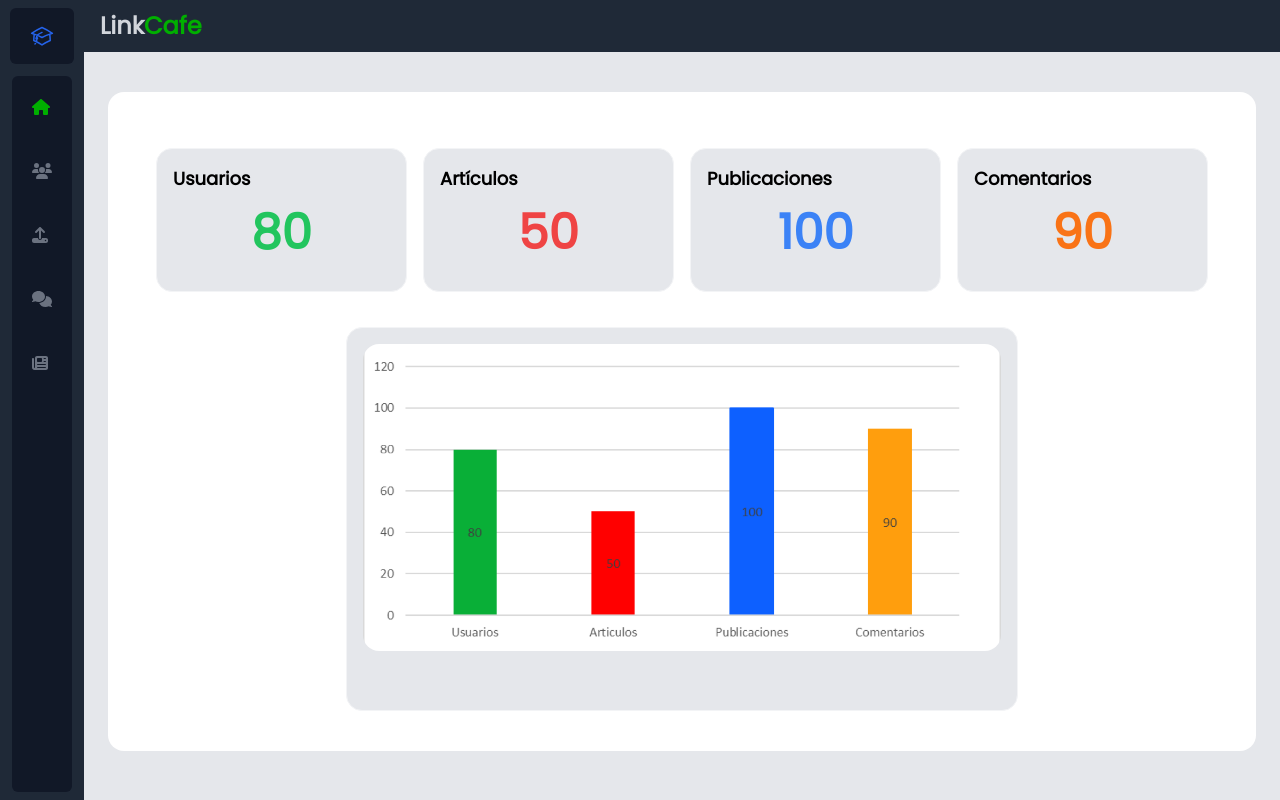
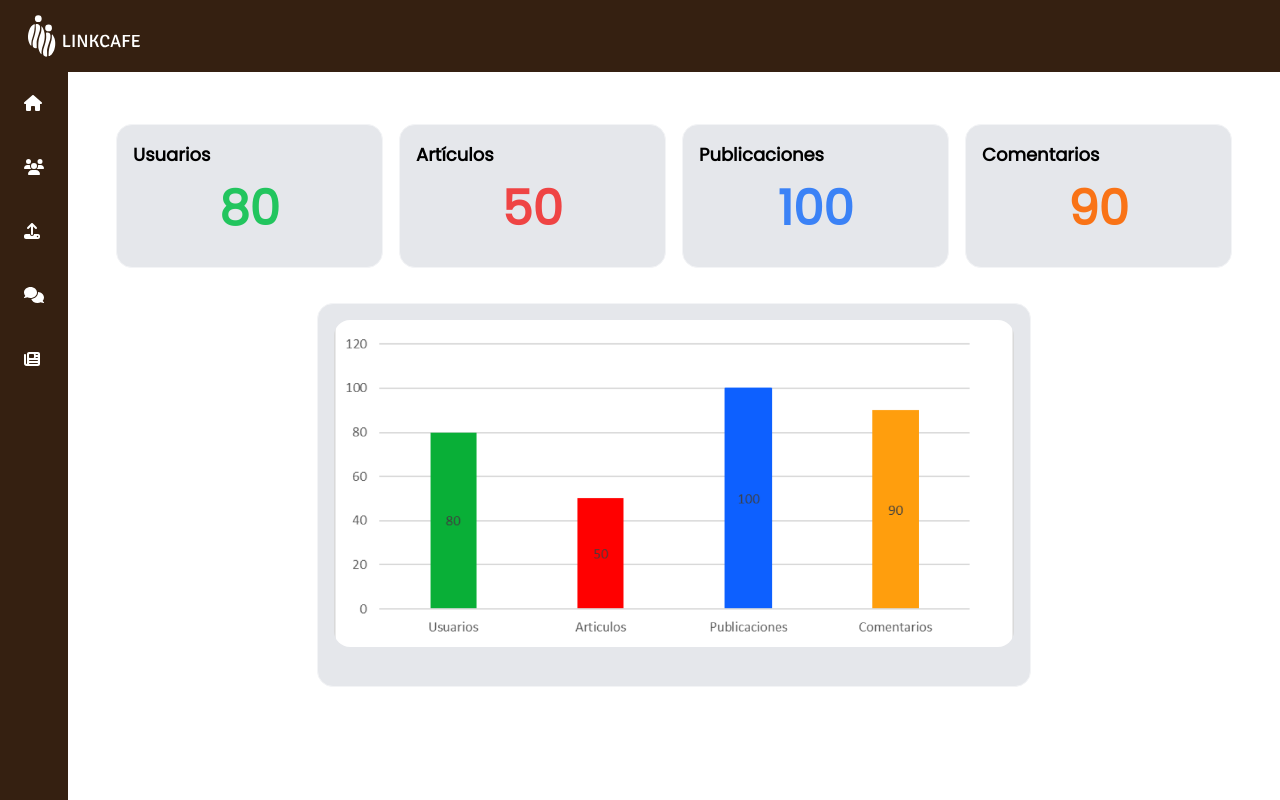
Before and after one commit to LinkCafe/linkcafe_full_app, a React (Vite) app in the folder frontend-admin/: page /inicio in a window 1280 px wide. Built offline with nearby package versions, Linux system fonts and the light colour scheme; sample sign-in values are in the browser's storage.

Commit message:
Inplementacion Nuevos Colores Y Iconos Web

```diff
--- a/frontend-admin/src/components/organismos/Header.jsx
+++ b/frontend-admin/src/components/organismos/Header.jsx
@@ -24,25 +24,24 @@ function Header() {
 
   return (
     <header>
-      <nav className="bg-gray-800 border-primary px-4 lg:px-6 py-2.5 dark:bg-gray-800">
-        <div className="flex flex-wrap justify-between items-center ">
-          <a className="flex items-center">
-            <h2 className='self-center text-2xl font-semibold whitespace-nowrap -ml-2 text-gray-300'>
-              Link
-            <span className="text-primary">Cafe</span>
-            </h2>
-          </a>
+      <nav className="bg-[#352011] border-primary lg:px-6 py-2.5 dark:bg-gray-800">
+        <div className="flex flex-wrap justify-between items-center w-full">
+          <img
+          src="/logo_completo_white.svg"
+          alt=""
+          className='h-13 w-28 ml-1'
+          />
           <div className="flex items-center lg:order-2 relative">
             <span
-              className='text-gray-300 dark:text-white hover:bg-gray-900 focus:ring-gray-300 rounded-lg text-lg px-5 py-2.5 cursor-pointer'
+              className='text-white dark:text-white hover:bg-[#6B4A33] focus:ring-gray-300 rounded-lg text-lg px-5 py-2.5 cursor-pointer'
               onClick={toggleDropdown}
             >
               {nombreCompleto}
             </span>
             {dropdownOpen && (
-              <div className="absolute right-0 mt-25 bg-gray-800 dark:bg-gray-700 rounded-md shadow-lg">
+              <div className="absolute right-0 mt-25 bg-[#352011] dark:bg-gray-700 rounded-md shadow-lg">
                 <button
-                  className="px-5 text-center w-46 py-2.5 rounded-md text-gray-300 dark:text-white hover:bg-gray-900 dark:hover:bg-gray-600"
+                  className="px-5 text-center w-46 py-2.5 rounded-md text-white dark:text-white hover:bg-[#6B4A33] dark:hover:bg-gray-600"
                   onClick={handleLogout}
                 >
                   Cerrar sesión
--- a/frontend-admin/src/components/organismos/Sidebar.jsx
+++ b/frontend-admin/src/components/organismos/Sidebar.jsx
@@ -10,7 +10,7 @@ const LightTooltip = styled(({ className, ...props }) => (
   <Tooltip {...props} classes={{ popper: className }} />
 ))(({ theme }) => ({
   [`& .${tooltipClasses.tooltip}`]: {
-    backgroundColor: '#F0F3F4',
+    backgroundColor: '#ffffff',
     color: 'rgba(0, 0, 0, 0.87)',
     boxShadow: theme.shadows[1],
     fontSize: 15,
@@ -29,59 +29,41 @@ function Sidebar() {
   const { pathname } = useLocation();
 
   return (
-    <div className="bg-gray-800 h-screen flex justify-center">
-      <div className="flex w-21 flex-col items-center space-y-3 py-2">
-        <div className="flex items-center justify-center rounded-md bg-gray-900 p-4 text-blue-600">
-          <svg
-            xmlns="http://www.w3.org/2000/svg"
-            fill="none"
-            viewBox="0 0 24 24"
-            strokeWidth="1.5"
-            stroke="currentColor"
-            className="h-6 w-8 cursor-pointer"
-            data-tip="Logo"
-          >
-            <path
-              strokeLinecap="round"
-              strokeLinejoin="round"
-              d="M4.26 10.147a60.436 60.436 0 00-.491 6.347A48.627 48.627 0 0112 20.904a48.627 48.627 0 018.232-4.41 60.46 60.46 0 00-.491-6.347m-15.482 0a50.57 50.57 0 00-2.658-.813A59.905 59.905 0 0112 3.493a59.902 59.902 0 0110.399 5.84c-.896.248-1.783.52-2.658.814m-15.482 0A50.697 50.697 0 0112 13.489a50.702 50.702 0 017.74-3.342M6.75 15a.75.75 0 100-1.5.75.75 0 000 1.5zm0 0v-3.675A55.378 55.378 0 0112 8.443m-7.007 11.55A5.981 5.981 0 006.75 15.75v-1.5"
-            />
-          </svg>
-        </div>
-
-        <div className="space-y-35 rounded-md bg-gray-900 text-base h-full">
+    <div className="bg-[#352011] flex justify-center space-y-100 mt-16">
+      <div className="flex w-17 flex-col items-center space-y-3 py-2">
+        <div className="space-y-35 rounded-md bg-transparent text-base h-full">
           <ul>
             <li className="p-5">
               <LightTooltip title="Inicio" placement="right" TransitionComponent={Zoom}>
-                <Link to="/inicio" className={`h-6 w-6 cursor-pointer text-gray-500 transition-all hover:text-primary ${pathname.includes('inicio') ? " text-primary" : ""}`} style={iconStyle}>
+                <Link to="/inicio" className={`h-6 w-6 cursor-pointer text-white transition-all hover:text-gray-400 ${pathname.includes('inicio') ? " text-gray-400" : ""}`} style={iconStyle}>
                   <FontAwesomeIcon icon={faHouse} className="transition-transform hover:scale-150" />
                 </Link>
               </LightTooltip>
             </li>
             <li className="p-5">
               <LightTooltip title="Usuarios" placement="right" TransitionComponent={Zoom}>
-                <Link to="/usuarios" className={`h-6 w-6 cursor-pointer text-gray-500 transition-all hover:text-primary ${pathname.includes('usuarios') ? " text-primary" : ""}`} style={iconStyle}>
+                <Link to="/usuarios" className={`h-6 w-6 cursor-pointer text-white transition-all hover:text-gray-400 ${pathname.includes('usuarios') ? " text-gray-400" : ""}`} style={iconStyle}>
                   <FontAwesomeIcon icon={faUsers} className="transition-transform hover:scale-150" />
                 </Link>
               </LightTooltip>
             </li>
             <li className="p-5">
               <LightTooltip title="Publicaciones" placement="right" TransitionComponent={Zoom}>
-                <Link to="/publicaciones" className={`h-6 w-6 cursor-pointer text-gray-500 transition-all hover:text-primary ${pathname.includes('publicaciones') ? " text-primary" : ""}`} style={iconStyle}>
+                <Link to="/publicaciones" className={`h-6 w-6 cursor-pointer text-white transition-all hover:text-gray-400 ${pathname.includes('publicaciones') ? " text-gray-400" : ""}`} style={iconStyle}>
                   <FontAwesomeIcon icon={faUpload} className="transition-transform hover:scale-150" />
                 </Link>
               </LightTooltip>
             </li>
             <li className="p-5">
               <LightTooltip title="Comentarios" placement="right" TransitionComponent={Zoom}>
-                <Link to="/comentarios" className={`h-6 w-6 cursor-pointer text-gray-500 transition-all hover:text-primary ${pathname.includes('comentarios') ? " text-primary" : ""}`} style={iconStyle}>
+                <Link to="/comentarios" className={`h-6 w-6 cursor-pointer text-white transition-all hover:text-gray-400 ${pathname.includes('comentarios') ? " text-gray-400" : ""}`} style={iconStyle}>
                   <FontAwesomeIcon icon={faComments} className="transition-transform hover:scale-150" />
                 </Link>
               </LightTooltip>
             </li>
             <li className="p-5">
               <LightTooltip title="Artículos" placement="right" TransitionComponent={Zoom}>
-                <Link to="/articulos" className={`h-6 w-6 cursor-pointer text-gray-500 transition-all hover:text-primary ${pathname.includes('articulos') ? " text-primary" : ""}`} style={iconStyle}>
+                <Link to="/articulos" className={`h-6 w-6 cursor-pointer text-white transition-all hover:text-gray-400 ${pathname.includes('articulos') ? " text-gray-400" : ""}`} style={iconStyle}>
                   <FontAwesomeIcon icon={faNewspaper} className="transition-transform hover:scale-150" />
                 </Link>
               </LightTooltip>
--- a/frontend-admin/src/layout/DefaultLayout.jsx
+++ b/frontend-admin/src/layout/DefaultLayout.jsx
@@ -8,16 +8,18 @@ export default function DefaultLayout({ children }) {
     <div className='flex h-screen overflow-hidden'>
       <Sidebar/>
 
-      <div className="relative flex flex-1 flex-col overflow-hidden bg-gray-200">
+      <div className="relative flex flex-1 flex-col overflow-hidden">
 
-        <main className='p-6 mt-2'>
+        <main className=' mt-2'>
           {children}
         </main>
+
+      </div>
 
         <div className='absolute w-full'>
           <Header />
         </div>
-      </div>
+
     </div>
   );
 }
--- a/frontend-admin/src/pages/Articulos.jsx
+++ b/frontend-admin/src/pages/Articulos.jsx
@@ -65,7 +65,7 @@ function Articulos() {
           </div>
           <div className='grid grid-cols-1 sm:grid-cols-2 md:grid-cols-3 lg:grid-cols-3 xl:grid-cols-4 gap-4'>
             {articulos.map((a, index) => (
-              <div className="max-w-sm p-6 bg-gray-100 border border-gray-200 rounded-lg shadow" key={index}>
+              <div className="max-w-sm p-6 bg-[#f8f4f1] border border-gray-200 rounded-lg shadow" key={index}>
                 <EditArticulosModal open={selectedArticulo === a.id} onClose={() => { setSelectedArticulo(null); handleEdit(); }} data={a} />
                 <a href="#">
                   <h5 className="mb-2 text-2xl font-bold tracking-tight text-gray-900">{a.nombre}</h5>
--- a/frontend-admin/src/pages/Publicaciones.jsx
+++ b/frontend-admin/src/pages/Publicaciones.jsx
@@ -62,7 +62,7 @@ function Publicaciones() {
           </div>
           <div className='grid grid-cols-1 sm:grid-cols-2 md:grid-cols-3 lg:grid-cols-3 xl:grid-cols-4 gap-4 overflow-y-auto h-[calc(100vh-200px)]'>
             {publicaciones.map((d, index) => (
-              <div className="max-w-sm bg-gray-100 border border-gray-300 rounded-lg shadow-xl" key={index}>
+              <div className="max-w-sm bg-[#f8f4f1] border border-gray-300 rounded-lg shadow-xl" key={index}>
                 <EditPublicacionesModal
                   open={selectedPublicacion === d.id}
                   onClose={() => { setSelectedPublicacion(null); }}
--- a/frontend-admin/src/pages/auth/Login.jsx
+++ b/frontend-admin/src/pages/auth/Login.jsx
@@ -30,19 +30,20 @@ function Login() {
 
   return (
     <>
-      <div className="rounded-sm border border-stroke bg-white shadow-default dark:border-strokedark dark:bg-boxdark w-full h-screen">
+      <div className="rounded-sm border border-stroke bg-[#E8DCD1] shadow-default dark:border-strokedark dark:bg-boxdark w-full h-screen">
         <div className="flex items-center">
           <div className="hidden xl:flex">
             <img src={LoginImage} alt="" className='max-h-screen object-cover w-full h-screen brightness-10' />
           </div>
-          <div className="w-full h-screen border-stroke dark:border-strokedark xl:w-1/2 xl:border-l-2">
-            <div className="w-full p-4 sm:p-12.5 xl:p-17.5">
-              <h2 className="mb-8 text-4xl font-bold text-black dark:text-white sm:text-title-xxl mt-15 text-center">
-                Link <span className='text-primary'>Cafe</span>
-              </h2>
-
-              <form onSubmit={handleSubmit}>
-                <div className="mb-4">
+          <div className="w-full h-screen border-stroke dark:border-strokedark xl:w-1/2 xl:border-l-2 flex flex-col justify-center items-center">
+            <div className="w-full p-4 sm:p-12.5 xl:p-17.5 flex flex-col justify-center items-center">
+              <img
+                src="/logo_completo_cafe.svg"
+                alt=""
+                className='mb-8 mt-9 w-90'
+              />
+              <form onSubmit={handleSubmit} className="w-full flex flex-col justify-center items-center">
+                <div className="mb-4 w-full">
                   <label className="mb-2.5 block font-medium text-black dark:text-white">
                     Correo
                   </label>
@@ -50,11 +51,10 @@ function Login() {
                     <input
                       type="email"
                       placeholder="Correo electronico"
-                      className="w-full rounded-lg border border-stroke bg-transparent py-4 pl-6 pr-10 outline-none focus:border-primary focus-visible:shadow-none dark:border-form-strokedark dark:bg-form-input dark:focus:border-primary"
+                      className="w-full rounded-lg border border-[#6A4023] bg-transparent py-4 pl-6 pr-10 outline-none focus:border-gray-500 focus-visible:shadow-none dark:border-form-strokedark dark:bg-form-input dark:focus:border-primary"
                       ref={correo}
                       required
                     />
-
                     <span className="absolute right-4 top-4">
                       <svg
                         className="fill-current"
@@ -74,8 +74,7 @@ function Login() {
                     </span>
                   </div>
                 </div>
-
-                <div className="mb-6">
+                <div className="mb-6 w-full">
                   <label className="mb-2.5 block font-medium text-black dark:text-white">
                     Contraseña
                   </label>
@@ -83,11 +82,10 @@ function Login() {
                     <input
                       type="password"
                       placeholder="Ingrese su contraseña"
-                      className="w-full rounded-lg border border-stroke bg-transparent py-4 pl-6 pr-10 outline-none focus:border-primary focus-visible:shadow-none dark:border-form-strokedark dark:bg-form-input dark:focus:border-primary"
+                      className="w-full rounded-lg border border-[#6A4023] bg-transparent py-4 pl-6 pr-10 outline-none focus:border-gray-500 focus-visible:shadow-none dark:border-form-strokedark dark:bg-form-input dark:focus:border-primary"
                       ref={clave}
                       required
                     />
-
                     <span className="absolute right-4 top-4">
                       <svg
                         className="fill-current"
@@ -111,23 +109,13 @@ function Login() {
                     </span>
                   </div>
                 </div>
-
-                <div className="mb-5 mt-15">
+                <div className="mb-5 mt-15 w-full">
                   <input
                     type="submit"
                     value="Iniciar Sesión"
-                    className="w-full cursor-pointer rounded-lg border border-primary bg-primary p-4 text-white transition hover:bg-opacity-90"
+                    className="w-full cursor-pointer rounded-lg border border-[#6A4023] bg-[#6A4023] p-4 text-white transition hover:bg-opacity-90"
                   />
                 </div>
-
-                {/* <div className="mt-6 text-center">
-                                    <p>
-                                        Aun no tienes una cuenta?{' '}
-                                        <Link to="/auth/signup" className="text-primary">
-                                            Registrate aquí
-                                        </Link>
-                                    </p>
-                                </div> */}
               </form>
             </div>
           </div>
```
Also changed, not shown: frontend-admin/public/logo_completo_cafe.svg (added), frontend-admin/public/logo_completo_white.svg (added).
